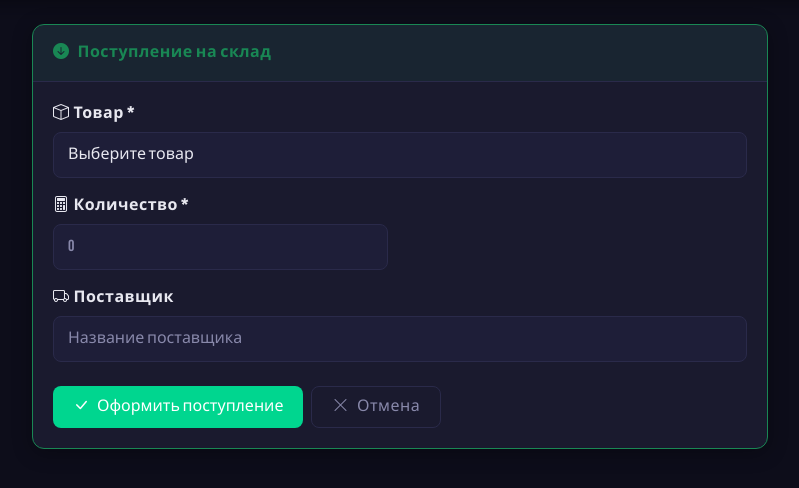
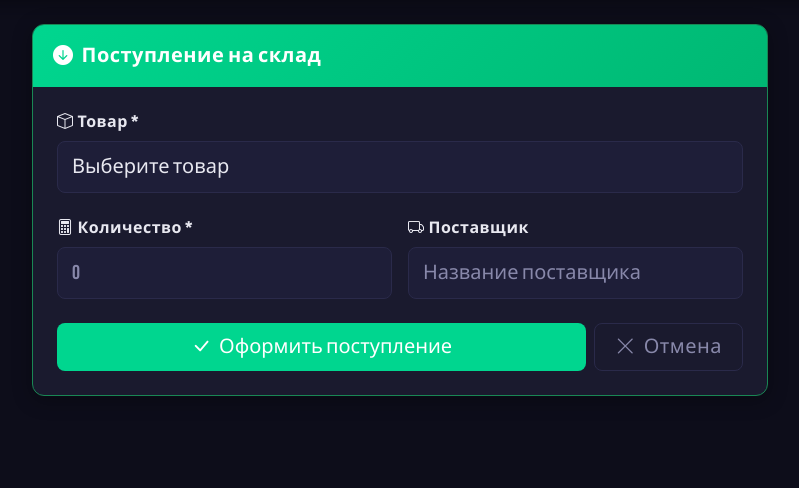
Before and after one commit to kirilltaganov63-prog/sklad-uchot, a Flask app: page /stock/add in a window 1280 px wide. Shown: the part 71-559 px from the top of the page, without its empty margins (240-1039 px from the left). Run offline with Flask 3, Linux system fonts and the light colour scheme; data that the repository does not hold is empty.

Commit message:
Redesign purchase/sales cards - solid headers with white text, larger form controls

```diff
--- a/static/style.css
+++ b/static/style.css
@@ -84,6 +84,20 @@ body {
     color: var(--text-primary);
     font-weight: 600;
     padding: 16px 20px;
+}
+
+.card-header.bg-success,
+.card-header.bg-danger {
+    color: #fff !important;
+    border-bottom: none;
+}
+
+.card-header.bg-success {
+    background: linear-gradient(135deg, #00d68f 0%, #00b873 100%) !important;
+}
+
+.card-header.bg-danger {
+    background: linear-gradient(135deg, #ff6b6b 0%, #e63946 100%) !important;
 }
 
 .card-body {
--- a/templates/purchase.html
+++ b/templates/purchase.html
@@ -6,46 +6,46 @@
 <div class="row justify-content-center">
     <div class="col-lg-8">
         <div class="card border-success">
-            <div class="card-header bg-success bg-opacity-10 text-success d-flex align-items-center">
-                <i class="bi bi-arrow-down-circle-fill me-2"></i>
-                <strong>Поступление на склад</strong>
+            <div class="card-header bg-success d-flex align-items-center py-3">
+                <i class="bi bi-arrow-down-circle-fill me-2 fs-5"></i>
+                <strong class="fs-5">Поступление на склад</strong>
             </div>
-            <div class="card-body">
+            <div class="card-body p-4">
                 <form method="post">
-                    <div class="mb-3">
+                    <div class="mb-4">
                         <label for="product_id" class="form-label">
                             <i class="bi bi-box me-1"></i>Товар *
                         </label>
-                        <select class="form-select" id="product_id" name="product_id" required>
+                        <select class="form-select form-select-lg" id="product_id" name="product_id" required>
                             <option value="">Выберите товар</option>
                             {% for p in products %}
-                            <option value="{{ p.id }}">
+                            <option value="{{ p.id }}" {% if p.quantity == 0 %}data-empty{% endif %}>
                                 {{ p.name }}
                                 {% if p.size %}({{ p.size }}){% endif %}
-                                - в наличии: {{ p.quantity }} шт
+                                — в наличии: {{ p.quantity }} шт
                             </option>
                             {% endfor %}
                         </select>
                     </div>
-                    <div class="row">
-                        <div class="col-md-6 mb-3">
+                    <div class="row g-3 mb-4">
+                        <div class="col-md-6">
                             <label for="quantity" class="form-label">
                                 <i class="bi bi-calculator me-1"></i>Количество *
                             </label>
-                            <input type="number" class="form-control" id="quantity" name="quantity" required min="1" placeholder="0">
+                            <input type="number" class="form-control form-control-lg" id="quantity" name="quantity" required min="1" placeholder="0">
+                        </div>
+                        <div class="col-md-6">
+                            <label for="supplier_name" class="form-label">
+                                <i class="bi bi-truck me-1"></i>Поставщик
+                            </label>
+                            <input type="text" class="form-control form-control-lg" id="supplier_name" name="supplier_name" placeholder="Название поставщика">
                         </div>
                     </div>
-                    <div class="mb-4">
-                        <label for="supplier_name" class="form-label">
-                            <i class="bi bi-truck me-1"></i>Поставщик
-                        </label>
-                        <input type="text" class="form-control" id="supplier_name" name="supplier_name" placeholder="Название поставщика">
-                    </div>
                     <div class="d-flex gap-2">
-                        <button type="submit" class="btn btn-success">
+                        <button type="submit" class="btn btn-success btn-lg flex-grow-1">
                             <i class="bi bi-check-lg me-2"></i>Оформить поступление
                         </button>
-                        <a href="{{ url_for('index') }}" class="btn btn-outline-secondary">
+                        <a href="{{ url_for('index') }}" class="btn btn-outline-secondary btn-lg">
                             <i class="bi bi-x-lg me-2"></i>Отмена
                         </a>
                     </div>
```
Also changed, not shown: templates/sales.html (+18 -18 lines).
